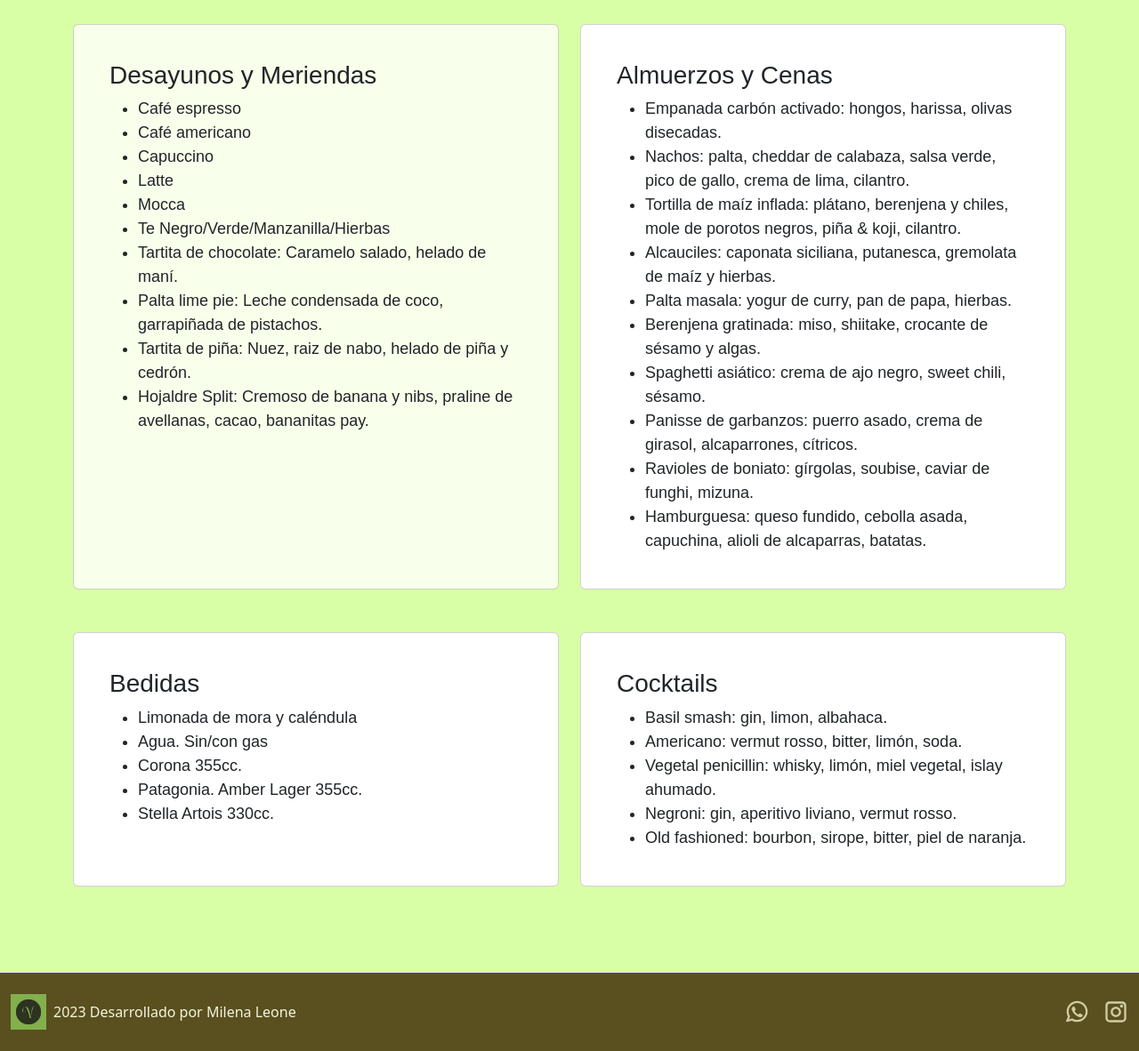
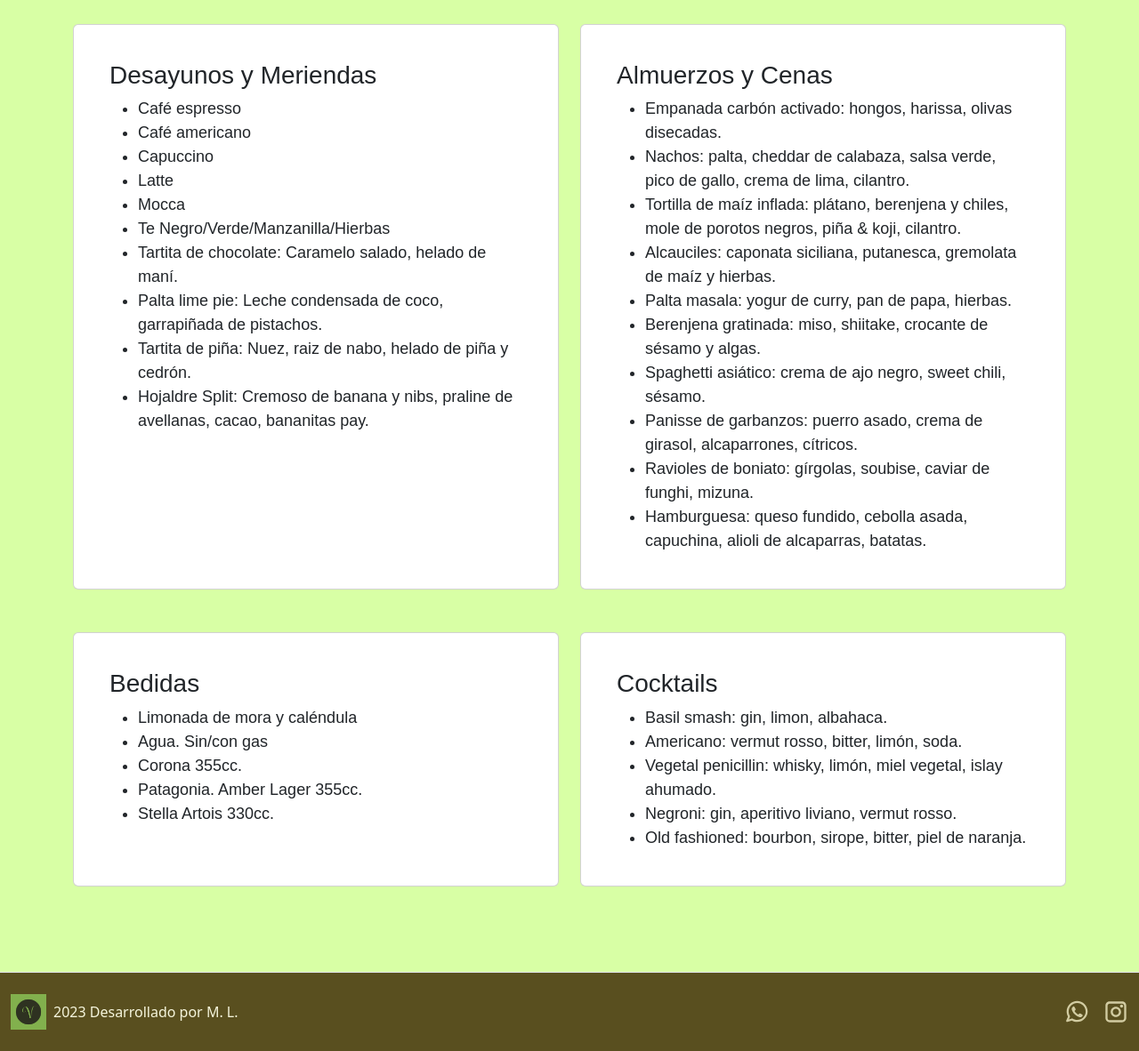
Before and after one commit to MilenaLeone92/milenaleone.github.io, a plain HTML site: page carta.html in a window 1280 px wide. Shown: the part 203-1385 px from the top of the page at 89% size. Drawn offline with nearby package versions, Linux system fonts and the light colour scheme.

Commit message:
Update carta.html

```diff
--- a/carta.html
+++ b/carta.html
@@ -51,7 +51,7 @@
             <h1>Menú</h1>
             <div class="row">
                 <div class="col-md-6 py-4 zoom">
-                    <div class="card p-4" style="height: 100%; background-color: #f8ffea;">
+                    <div class="card p-4" style="height: 100%;">
                         <div class="card-body">
                             <h3 class="card-title titulo">Desayunos y Meriendas</h3>
                             <ul class="card-text font-parrafo">
@@ -140,7 +140,7 @@
                     <svg class="bi" width="30" height="24"><use xlink:href="#bootstrap"></use></svg>
                   </a> -->
         <img src="images/icon_vegan.jpeg" style="width: 40px; height: 40px">
-        <span class="mx-2 mb-3 mb-md-0 text-body-secondary" style="color: beige;"> 2023 Desarrollado por Milena Leone</span>
+        <span class="mx-2 mb-3 mb-md-0 text-body-secondary" style="color: beige;"> 2023 Desarrollado por M. L.</span>
 
     </div>
 
```
